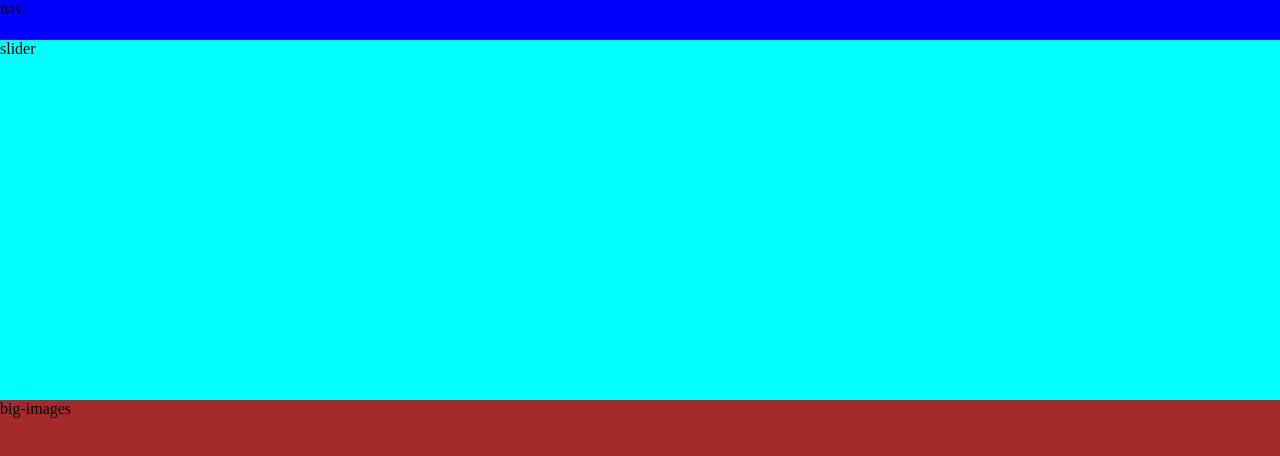
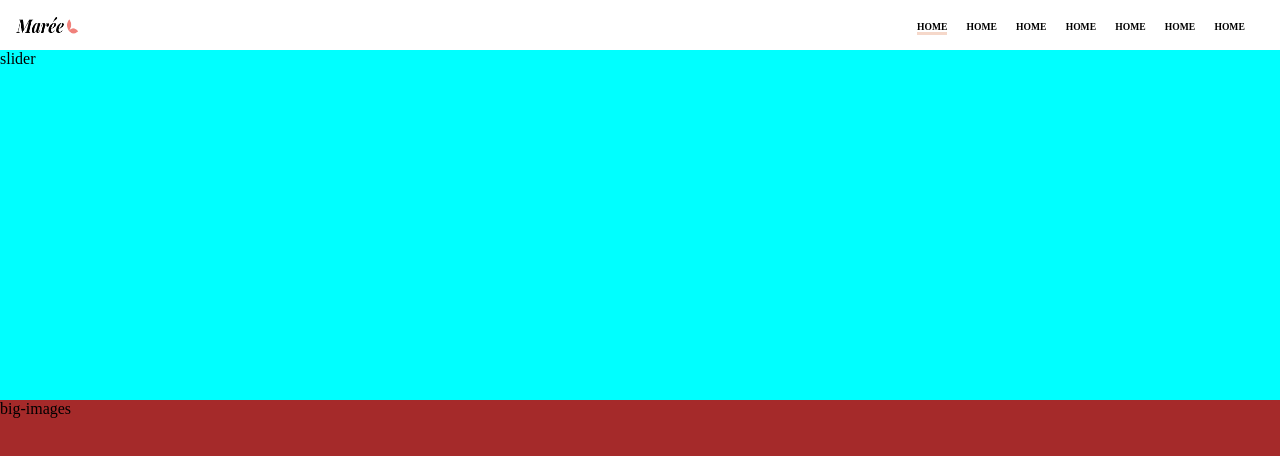
Before and after one commit to UrbanoG2/proj-html-vuejs, a Vue app: page / in a window 1280 px wide. Shown: the top 456 px of the page. Built offline with nearby package versions, Linux system fonts and the light colour scheme.

Commit message:
header top no font awesome

```diff
--- a/src/components/Header.vue
+++ b/src/components/Header.vue
@@ -2,7 +2,16 @@
   <div>
      <div class="header-container">
       <div class="header-top">
-        nav
+        <img src="../assets/img/logo-sidearea-1.png" alt="">
+        <ul>
+          <li><a class="active" href="#">home</a></li>
+          <li><a href="#">home</a></li>
+          <li><a href="#">home</a></li>
+          <li><a href="#">home</a></li>
+          <li><a href="#">home</a></li>
+          <li><a href="#">home</a></li>
+          <li><a href="#">home</a></li>
+        </ul>
       </div>
 
       <div class="header-bottom">
@@ -26,9 +35,38 @@ export default {
     background-color: aqua;
 
     .header-top {
-      height: 40px;
+      // height: 40px;
+      padding: 1em;
       width: 100%;
-      background-color: blue;
+      background-color: white;
+      display: flex;
+      justify-content: space-between;
+
+      img {
+        width: 5%;
+      }
+
+      ul {
+        list-style: none;
+        display: flex;
+
+        li {
+          a {
+            color: black;
+            text-decoration: none;
+            text-transform: uppercase;
+            font-size: 0.6em;
+            font-weight: bold;
+            margin-right: 2em;
+          }
+
+          a:hover,
+          a:active,
+          .active {
+            border-bottom: 3px solid #f5d8ca;
+          }
+        }
+      }
     }
   }
 </style>
```
